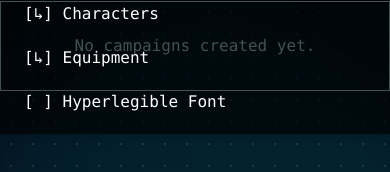
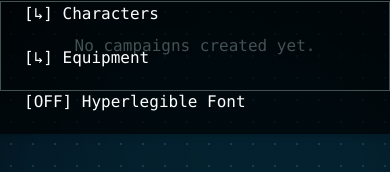
Before and after one commit to RudrNaik/AcesHigh, a React (Vite) app in the folder frontend/: page /AWACS in a window 390 px wide. Both pictures are taken after a click on the button "Toggle navigation". Shown: the part 175-347 px from the top of the page. Built offline with nearby package versions, Linux system fonts and the light colour scheme.

Commit message:
Added 'on/off' text to the hyperlegible button.

```diff
--- a/frontend/src/components/common/Navbar.tsx
+++ b/frontend/src/components/common/Navbar.tsx
@@ -221,7 +221,7 @@ const Navbar = ({ isHyperlegible, onToggleFont }: NavbarProps) => {
               }}
               className="block w-full text-left px-2 py-2 hover:border-cyan-400/90 border-l-4 border-cyan-100/0"
             >
-              [{isHyperlegible ? "x" : " "}] Hyperlegible Font
+              [{isHyperlegible ? "ON" : "OFF"}] Hyperlegible Font
             </button>
           </li>
         </ul>
```
